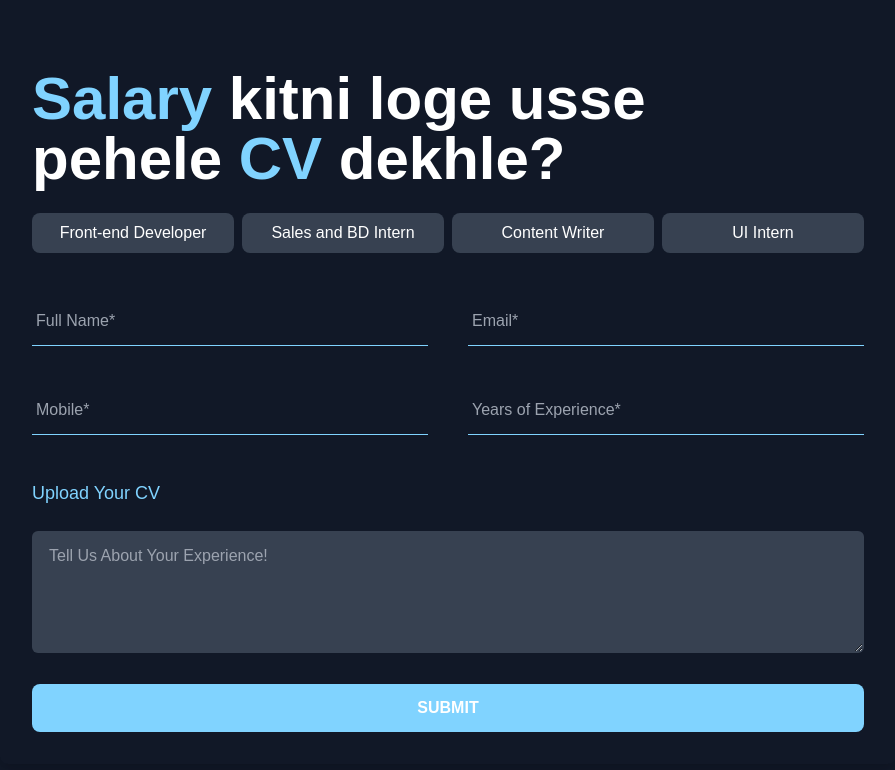
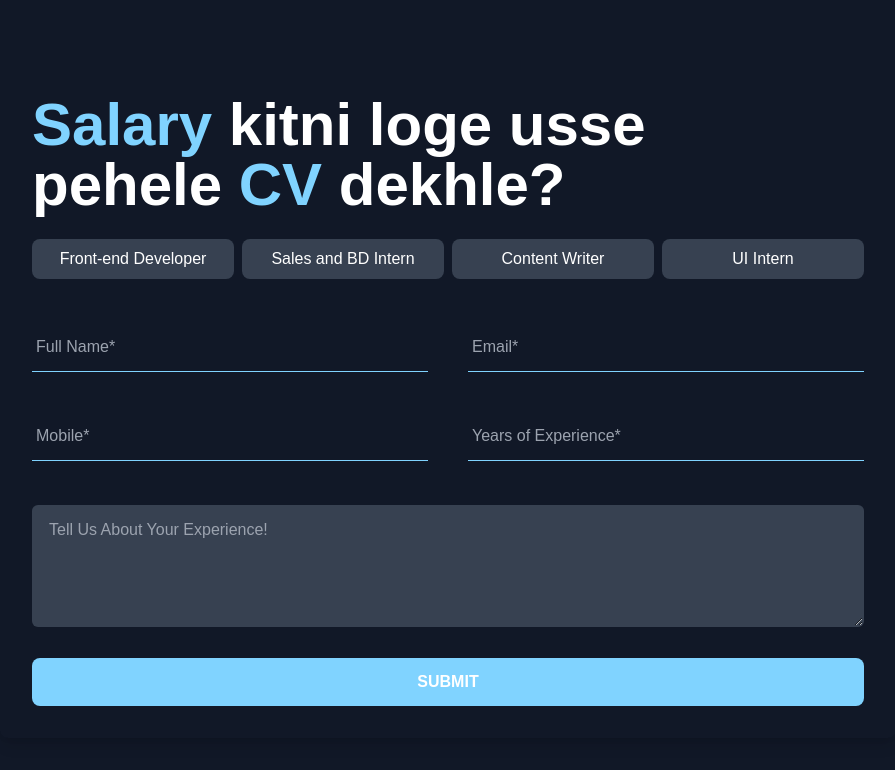
Before and after one commit to AESiR-0/hiring-baxa, a Next.js app: page / in a window 1280 px wide. Shown: the top 770 px of the page, without its empty margins (192-1087 px from the left). Built offline with nearby package versions, Linux system fonts and the light colour scheme.

Commit message:
removed file

```diff
--- a/app/components/Form.tsx
+++ b/app/components/Form.tsx
@@ -11,7 +11,6 @@ type FormData = {
   phoneNumber: string;
   experience: number;
   jobTitle: string | null;
-  CV: File | null;
   aboutExperience: string;
 };
 
@@ -32,7 +31,6 @@ const Form: React.FC = () => {
     phoneNumber: "",
     experience: 0,
     jobTitle: null,
-    CV: null,
     aboutExperience: "",
   });
 
@@ -71,7 +69,6 @@ const Form: React.FC = () => {
       phoneNumber,
       experience,
       jobTitle,
-      CV,
       aboutExperience,
     };
 
@@ -154,7 +151,7 @@ const Form: React.FC = () => {
             ))}
           </div>
 
-          <div className="mb-6 flex w-full flex-row-reverse gap-5 justify-end">
+          {/* <div className="mb-6 flex w-full flex-row-reverse gap-5 justify-end">
             <input
               type="file"
               name="CV"
@@ -169,7 +166,7 @@ const Form: React.FC = () => {
             <label htmlFor="CB" className="text-lg font-normal text-[#80D3FF]">
               Upload Your CV
             </label>
-          </div>
+          </div> */}
 
           <div className="mb-6">
             <textarea
--- a/app/lib/googlesheetHandler.ts
+++ b/app/lib/googlesheetHandler.ts
@@ -5,7 +5,6 @@ type FormData = {
   phoneNumber: string;
   experience: number;
   jobTitle: string | null;
-  CV: File | null;
   aboutExperience: string;
 };
 
```
